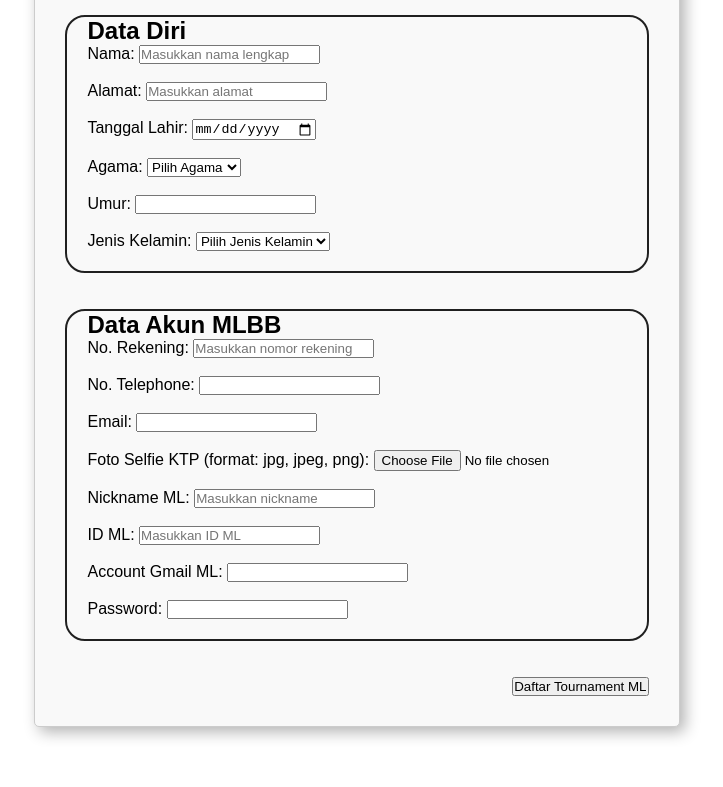
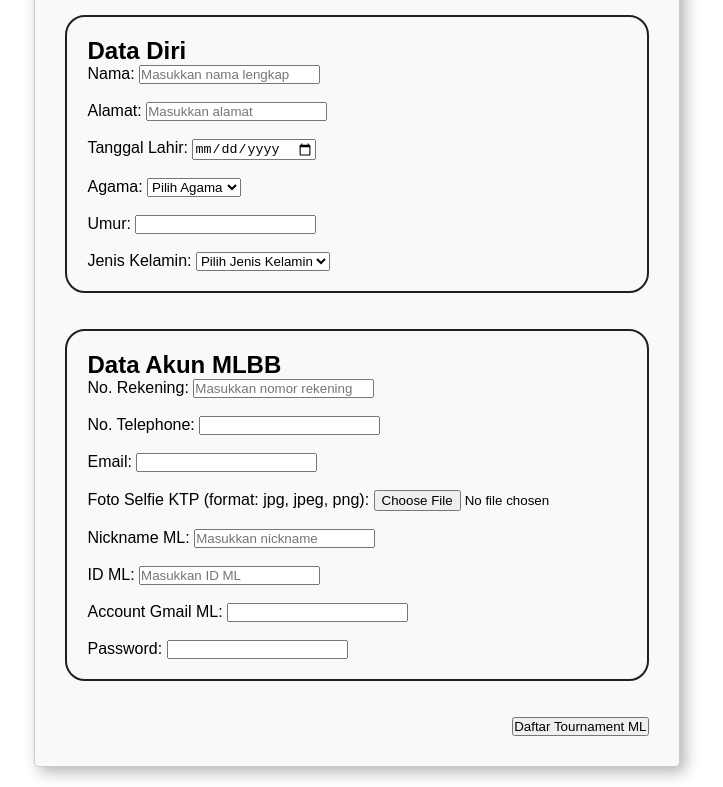
Before and after one commit to bagas017/task_2, a plain HTML site: page index.html in a window 1280 px wide. Shown: the part 91-878 px from the top of the page, without its empty margins (283-1006 px from the left). Before the commit the page ends 838 px from the top, so only its background shows below. Drawn offline with Linux system fonts and the light colour scheme.

Commit message:
Update style.css

```diff
--- a/style.css
+++ b/style.css
@@ -23,14 +23,12 @@ body{
     border: 2px solid rgb(32, 32, 32);
     border-radius: 20px;
     padding: 20px;
-    padding-top: 0;
 }
 
 .ml-section{
     border: 2px solid rgb(32, 32, 32);
     border-radius: 20px;
     padding: 20px;
-    padding-top: 0;
 }
 
 .button-submit{
```
